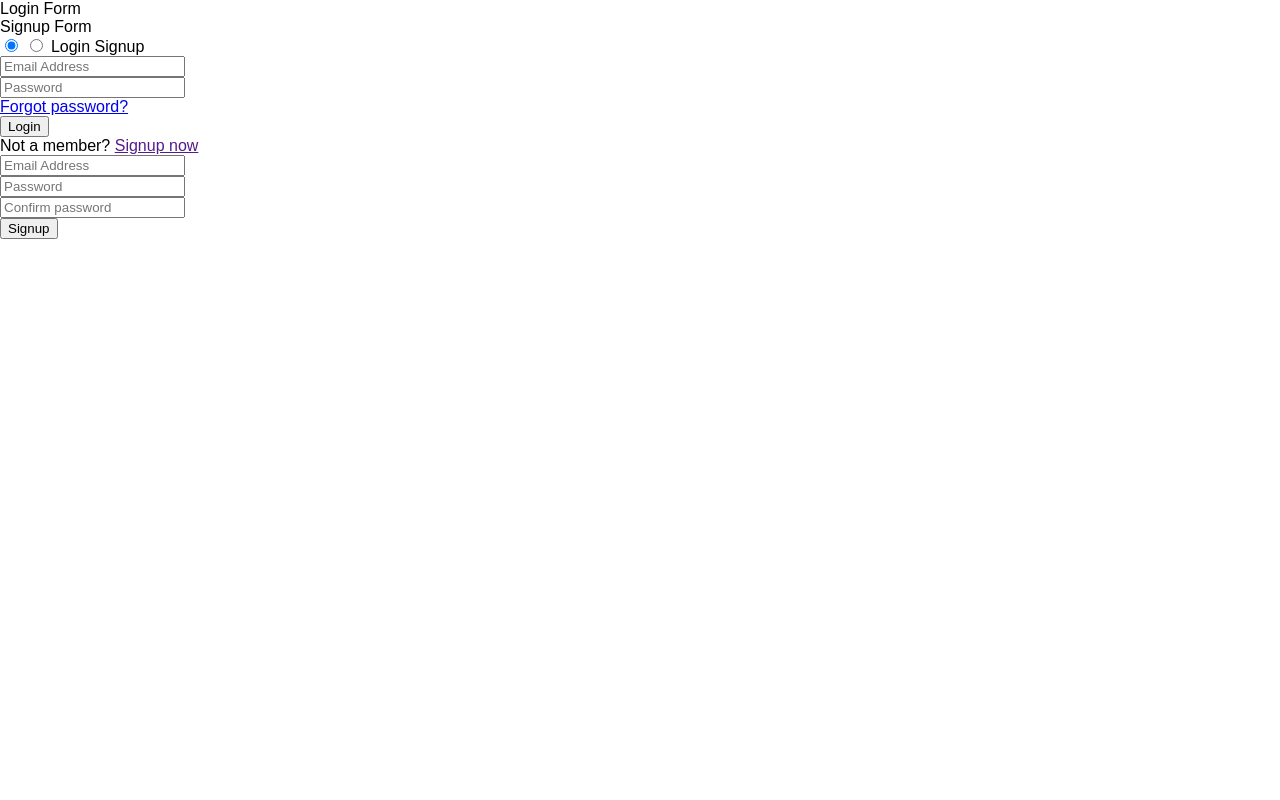
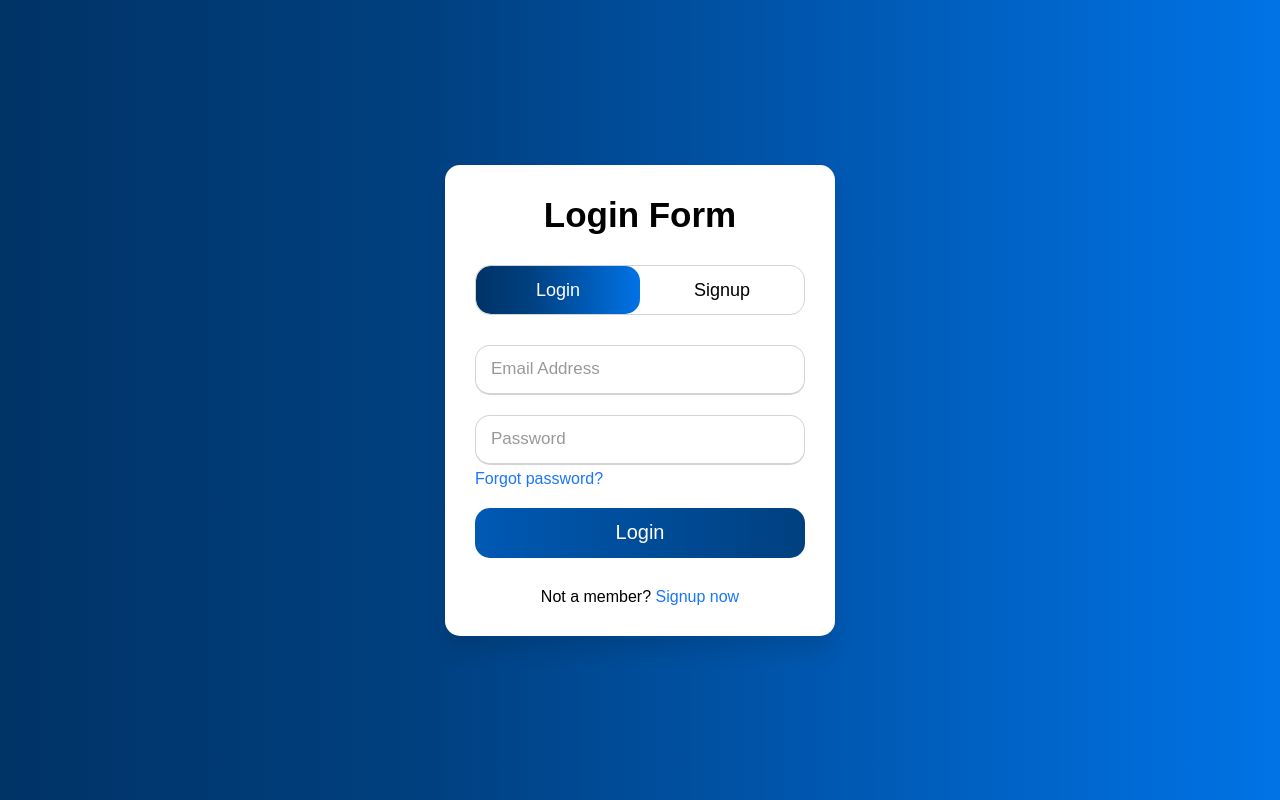
Before and after one commit to rajatkamboj06/bigb, a website: page login2.html in a window 1280 px wide. Drawn offline with Linux system fonts and the light colour scheme.

Commit message:
Update styles.css

```diff
--- a/styles.css
+++ b/styles.css
@@ -216,3 +216,189 @@ section .section-title {
     margin-bottom: 10px;
 }
 }
+
+@import url('https://fonts.googleapis.com/css?family=Poppins:400,500,600,700&display=swap');
+*{
+  margin: 0;
+  padding: 0;
+  box-sizing: border-box;
+  font-family: 'Poppins', sans-serif;
+}
+html,body{
+  display: grid;
+  height: 100%;
+  width: 100%;
+  place-items: center;
+  background: -webkit-linear-gradient(left, #003366,#004080,#0059b3
+, #0073e6);
+}
+::selection{
+  background: #1a75ff;
+  color: #fff;
+}
+.wrapper{
+  overflow: hidden;
+  max-width: 390px;
+  background: #fff;
+  padding: 30px;
+  border-radius: 15px;
+  box-shadow: 0px 15px 20px rgba(0,0,0,0.1);
+}
+.wrapper .title-text{
+  display: flex;
+  width: 200%;
+}
+.wrapper .title{
+  width: 50%;
+  font-size: 35px;
+  font-weight: 600;
+  text-align: center;
+  transition: all 0.6s cubic-bezier(0.68,-0.55,0.265,1.55);
+}
+.wrapper .slide-controls{
+  position: relative;
+  display: flex;
+  height: 50px;
+  width: 100%;
+  overflow: hidden;
+  margin: 30px 0 10px 0;
+  justify-content: space-between;
+  border: 1px solid lightgrey;
+  border-radius: 15px;
+}
+.slide-controls .slide{
+  height: 100%;
+  width: 100%;
+  color: #fff;
+  font-size: 18px;
+  font-weight: 500;
+  text-align: center;
+  line-height: 48px;
+  cursor: pointer;
+  z-index: 1;
+  transition: all 0.6s ease;
+}
+.slide-controls label.signup{
+  color: #000;
+}
+.slide-controls .slider-tab{
+  position: absolute;
+  height: 100%;
+  width: 50%;
+  left: 0;
+  z-index: 0;
+  border-radius: 15px;
+  background: -webkit-linear-gradient(left,#003366,#004080,#0059b3
+, #0073e6);
+  transition: all 0.6s cubic-bezier(0.68,-0.55,0.265,1.55);
+}
+input[type="radio"]{
+  display: none;
+}
+#signup:checked ~ .slider-tab{
+  left: 50%;
+}
+#signup:checked ~ label.signup{
+  color: #fff;
+  cursor: default;
+  user-select: none;
+}
+#signup:checked ~ label.login{
+  color: #000;
+}
+#login:checked ~ label.signup{
+  color: #000;
+}
+#login:checked ~ label.login{
+  cursor: default;
+  user-select: none;
+}
+.wrapper .form-container{
+  width: 100%;
+  overflow: hidden;
+}
+.form-container .form-inner{
+  display: flex;
+  width: 200%;
+}
+.form-container .form-inner form{
+  width: 50%;
+  transition: all 0.6s cubic-bezier(0.68,-0.55,0.265,1.55);
+}
+.form-inner form .field{
+  height: 50px;
+  width: 100%;
+  margin-top: 20px;
+}
+.form-inner form .field input{
+  height: 100%;
+  width: 100%;
+  outline: none;
+  padding-left: 15px;
+  border-radius: 15px;
+  border: 1px solid lightgrey;
+  border-bottom-width: 2px;
+  font-size: 17px;
+  transition: all 0.3s ease;
+}
+.form-inner form .field input:focus{
+  border-color: #1a75ff;
+  /* box-shadow: inset 0 0 3px #fb6aae; */
+}
+.form-inner form .field input::placeholder{
+  color: #999;
+  transition: all 0.3s ease;
+}
+form .field input:focus::placeholder{
+  color: #1a75ff;
+}
+.form-inner form .pass-link{
+  margin-top: 5px;
+}
+.form-inner form .signup-link{
+  text-align: center;
+  margin-top: 30px;
+}
+.form-inner form .pass-link a,
+.form-inner form .signup-link a{
+  color: #1a75ff;
+  text-decoration: none;
+}
+.form-inner form .pass-link a:hover,
+.form-inner form .signup-link a:hover{
+  text-decoration: underline;
+}
+form .btn{
+  height: 50px;
+  width: 100%;
+  border-radius: 15px;
+  position: relative;
+  overflow: hidden;
+}
+form .btn .btn-layer{
+  height: 100%;
+  width: 300%;
+  position: absolute;
+  left: -100%;
+  background: -webkit-linear-gradient(right,#003366,#004080,#0059b3
+, #0073e6);
+  border-radius: 15px;
+  transition: all 0.4s ease;;
+}
+form .btn:hover .btn-layer{
+  left: 0;
+}
+form .btn input[type="submit"]{
+  height: 100%;
+  width: 100%;
+  z-index: 1;
+  position: relative;
+  background: none;
+  border: none;
+  color: #fff;
+  padding-left: 0;
+  border-radius: 15px;
+  font-size: 20px;
+  font-weight: 500;
+  cursor: pointer;
+}
```
